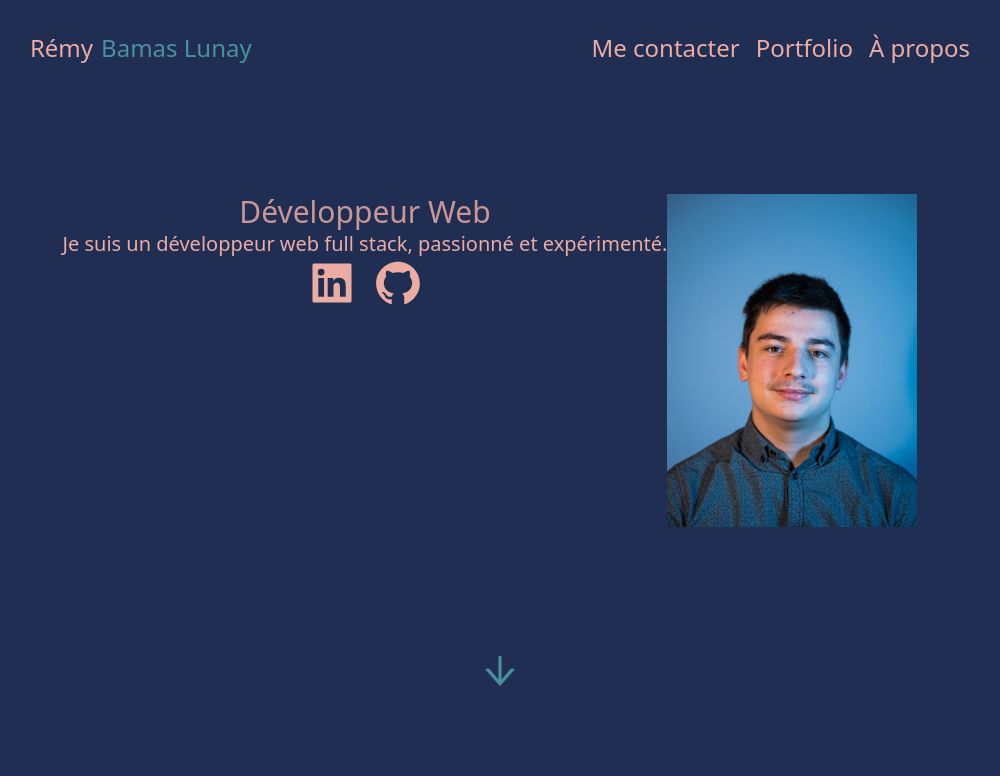
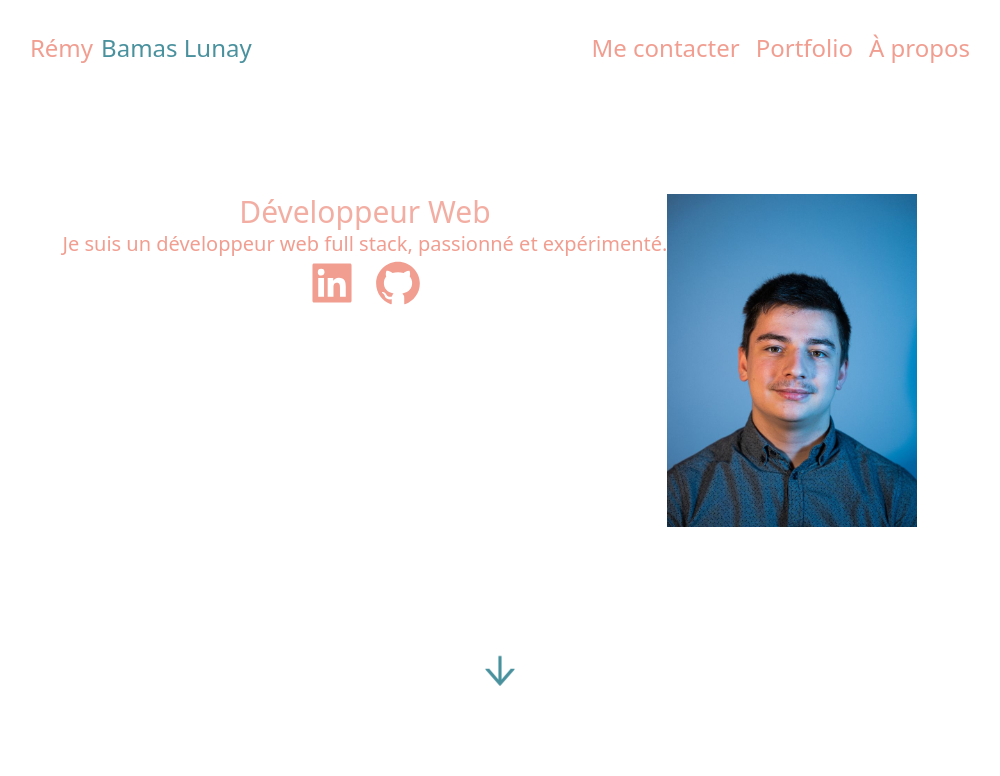
Before and after one commit to remybms/portfolio, a Next.js app: page / in a window 1280 px wide. Shown: the top 776 px of the page, without its empty margins (140-1140 px from the left). Built offline with nearby package versions, Linux system fonts and the light colour scheme.

Commit message:
edit tailwind config

```diff
--- a/tailwind.config.js
+++ b/tailwind.config.js
@@ -8,17 +8,11 @@ module.exports = {
   theme: {
     extend: {},
     colors: {
-      'darkblue': '#212E53',
       'blue': '#4A919E',
-      'pastel': '#BED3C3',
-      'pink': '#EBACA2',
+      'pink': '#f19e91',
       'darkpink': '#CE6A6B',
+      'darkgrey': '#222222',
       'transparent': 'transparent',
-      'js': '#E4C01A',
-      'java': '#d52827',
-      'python': '#3e74a2',
-      'php': '#556096',
-      'c#': '#6f0885'
     },
     screens: {
       'phone': '431px',
```
